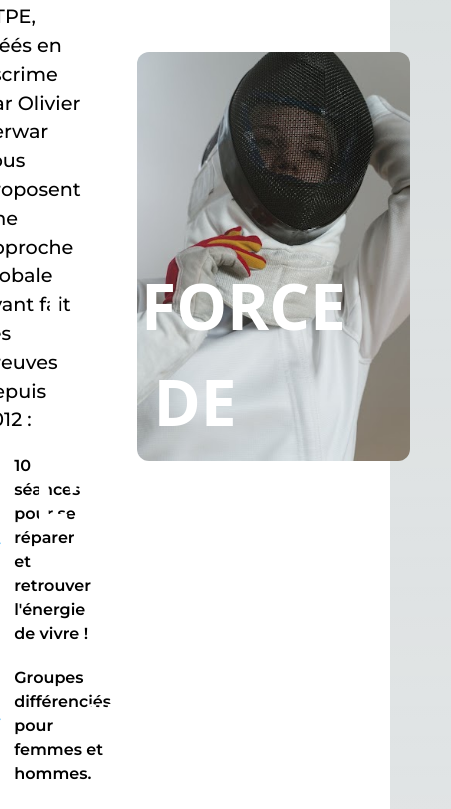
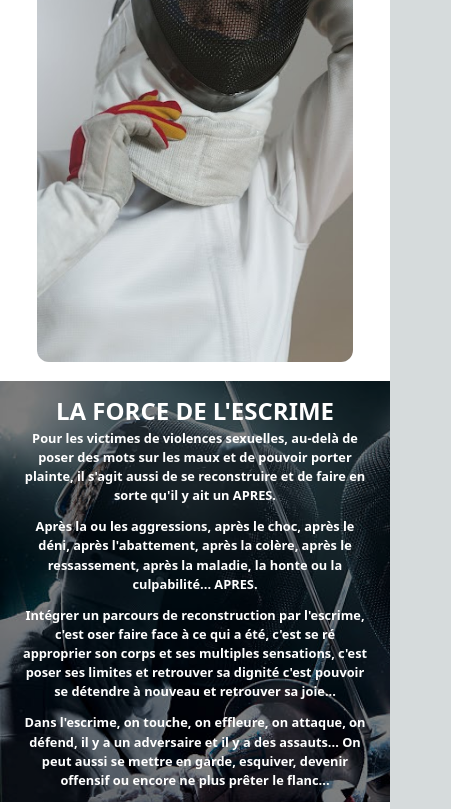
Before and after one commit to Matsuel/ATPE, a Next.js app: page /violences-sexuelles in a window 390 px wide. Shown: the part 1156-1965 px from the top of the page, 451 px wide, since content can reach past the window. Built offline with nearby package versions, Linux system fonts and the light colour scheme.

Commit message:
violences sexuelles page responsive

```diff
--- a/src/styles/Violences.module.scss
+++ b/src/styles/Violences.module.scss
@@ -111,8 +111,8 @@
             }
 
             .ViolencesTreesTitle {
-                width: 80%;
-                font-size: 4rem;
+                width: 90%;
+                font-size: 3rem;
                 font-weight: 700;
                 margin-bottom: 5%;
                 margin-top: 5%;
@@ -150,7 +150,7 @@
 
     .ViolencesPositives {
         width: 100%;
-        height: 70vh;
+        height: auto;
         display: flex;
         flex-direction: column;
         justify-content: center;
@@ -191,3 +191,198 @@
 
     }
 }
+
+@media screen and (max-width: 1024px) {
+    .Violences_container {
+        .ViolencesStats {
+            flex-direction: column;
+            gap: 20px;
+            align-items: center;
+
+            .ViolencesStatsTexts {
+                width: 80%;
+
+                .ViolencesStatsSpeech {
+                    font-size: 1.5rem;
+                }
+
+                .ViolencesStatsText {
+                    font-size: 1rem;
+                }
+
+                .ViolencesStatsStep {
+                    font-size: 0.8rem;
+                }
+            }
+
+            .ViolencesStatsImage {
+                width: 80%;
+            }
+        }
+
+        .ViolencesPositives {
+            .ViolencesPositivesTitle {
+                font-size: 3rem;
+            }
+
+            .ViolencesPositivesText {
+                font-size: 1rem;
+            }
+        }
+
+        .ViolencesTrees {
+            .ViolencesTreesTexts {
+                .ViolencesTreesTitle {
+                    width: 90%;
+                    font-size: 2rem;
+                }
+
+                .ViolencesTreesText {
+                    font-size: 1.2rem;
+                }
+
+                .ViolencesTreesContact {
+                    font-size: 1rem;
+                }
+            }
+        }
+
+        .ViolencesMethodologies {
+            gap: 30px;
+
+        }
+    }
+}
+
+@media screen and (max-width: 768px) {
+    .Violences_container {
+        .ViolencesMethodologies {
+            width: 90%;
+            gap: 20px;
+        }
+
+        .ViolencesStats {
+            width: 90%;
+
+            .ViolencesStatsTexts {
+                .ViolencesStatsSpeech {
+                    font-size: 1.2rem;
+                }
+
+                .ViolencesStatsText {
+                    font-size: 1rem;
+                }
+
+                .ViolencesStatsStep {
+                    font-size: 0.8rem;
+                }
+            }
+
+            .ViolencesStatsImage {
+                width: 90%;
+            }
+        }
+
+        .ViolencesTrees {
+
+            height: 80vh;
+
+            .ViolencesTreesTexts {
+                width: 80%;
+
+                &::before {
+                    width: 80%;
+                    height: 70%;
+                }
+
+                .ViolencesTreesTitle {
+                    font-size: 3rem;
+                }
+
+                .ViolencesTreesText {
+                    font-size: 1.2rem;
+                }
+
+                .ViolencesTreesContact {
+                    font-size: 1.2rem;
+                }
+            }
+        }
+
+        .ViolencesPositives {
+            .ViolencesPositivesTitle {
+                font-size: 2rem;
+            }
+
+            .ViolencesPositivesText {
+                width: 80%;
+                font-size: 1rem;
+            }
+        }
+    }
+}
+
+@media screen and (max-width: 480px) {
+    .Violences_container {
+        .ViolencesMethodologies {
+            width: 90%;
+            gap: 10px;
+        }
+
+        .ViolencesStats {
+            width: 90%;
+
+            .ViolencesStatsTexts {
+                .ViolencesStatsSpeech {
+                    font-size: 1rem;
+                }
+
+                .ViolencesStatsText {
+                    font-size: 0.8rem;
+                }
+
+                .ViolencesStatsStep {
+                    font-size: 0.6rem;
+                }
+            }
+
+            .ViolencesStatsImage {
+                width: 90%;
+            }
+        }
+
+        .ViolencesTrees {
+            .ViolencesTreesTexts {
+                width: 90%;
+
+                &::before {
+                    width: 90%;
+                    height: 50%;
+                }
+                .ViolencesTreesTitle {
+                    font-size: 1.5rem;
+                }
+
+                .ViolencesTreesText {
+                    font-size: 0.8rem;
+                }
+
+                .ViolencesTreesContact {
+                    font-size: 0.8rem;
+                }
+            }
+        }
+
+        .ViolencesPositives {
+
+            .ViolencesPositivesTitle {
+                font-size: 1.5rem;
+            }
+
+            .ViolencesPositivesText {
+                width: 90%;
+                font-size: 0.8rem;
+            }
+        }
+    }
+}
```
